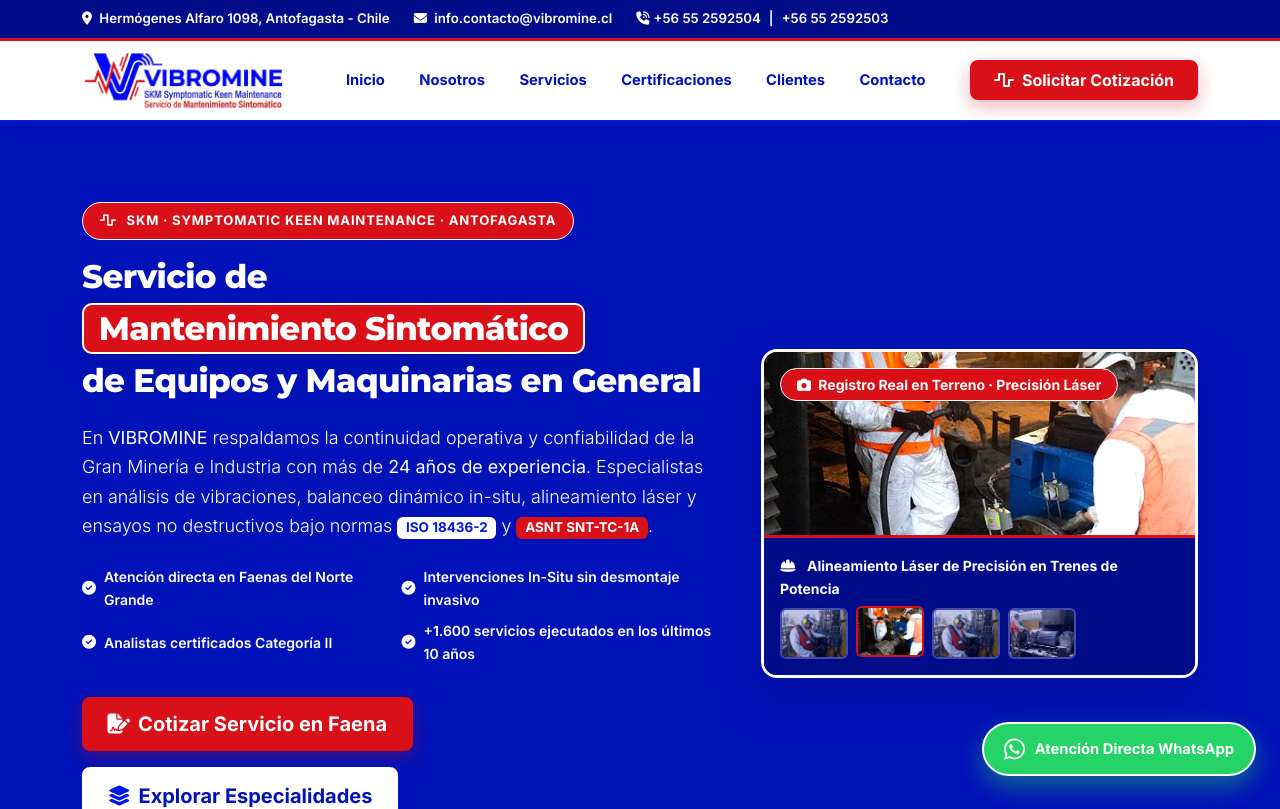
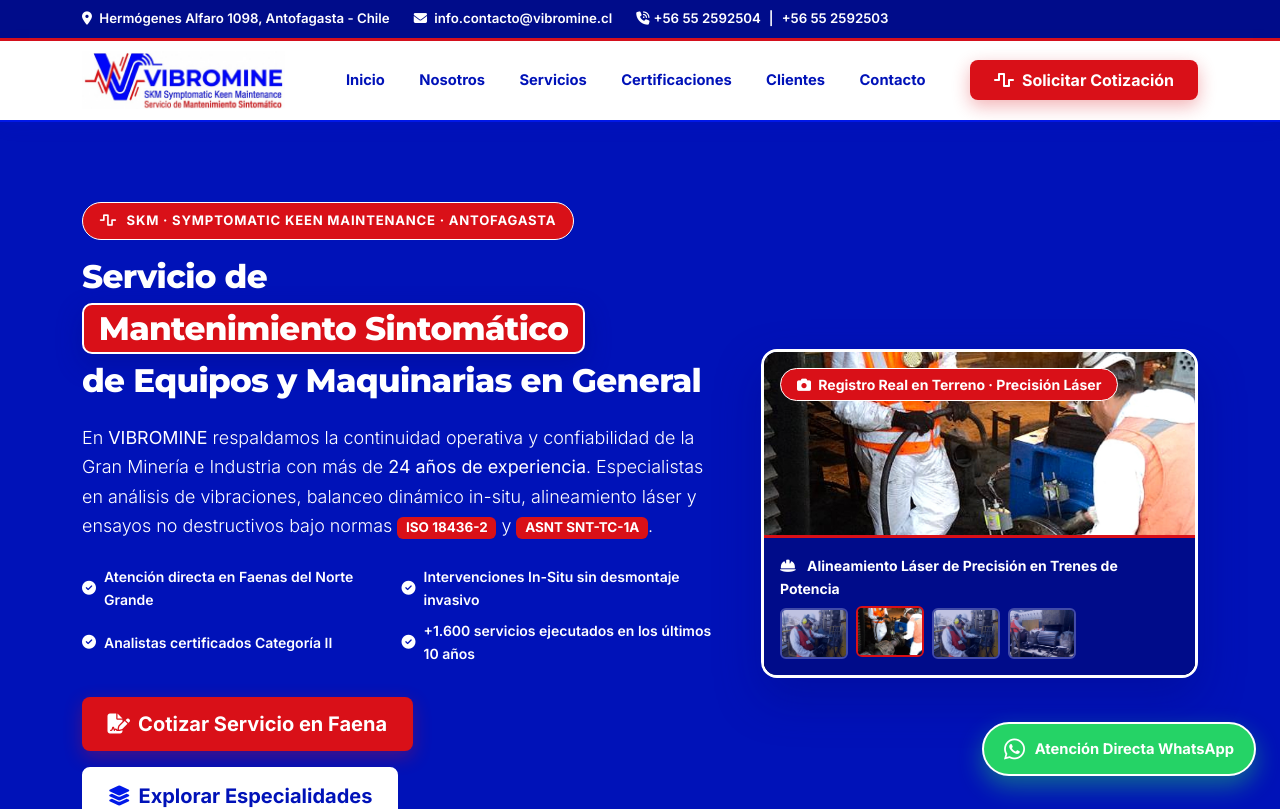
Before and after one commit to gabrielvillarroeltorrejon-star/vibromine-web, a Vue app: page / in a window 1280 px wide. Shown: the top 809 px of the page. Built offline with nearby package versions, Linux system fonts and the light colour scheme; no server answers.

Commit message:
style(hero): set both ISO 18436-2 and ASNT SNT-TC-1A badges to red

```diff
--- a/src/components/HeroSection.vue
+++ b/src/components/HeroSection.vue
@@ -44,7 +44,7 @@ onUnmounted(() => {
               En <strong>VIBROMINE</strong> respaldamos la continuidad operativa y confiabilidad
               de la Gran Minería e Industria con más de <strong>24 años de experiencia</strong>.
               Especialistas en análisis de vibraciones, balanceo dinámico in-situ, alineamiento láser y ensayos no
-              destructivos bajo normas <span class="badge bg-white text-vm-blue fw-bold">ISO 18436-2</span> y
+              destructivos bajo normas <span class="badge bg-vm-red fw-bold">ISO 18436-2</span> y
               <span class="badge bg-vm-red fw-bold">ASNT SNT-TC-1A</span>.
             </p>
 
```
